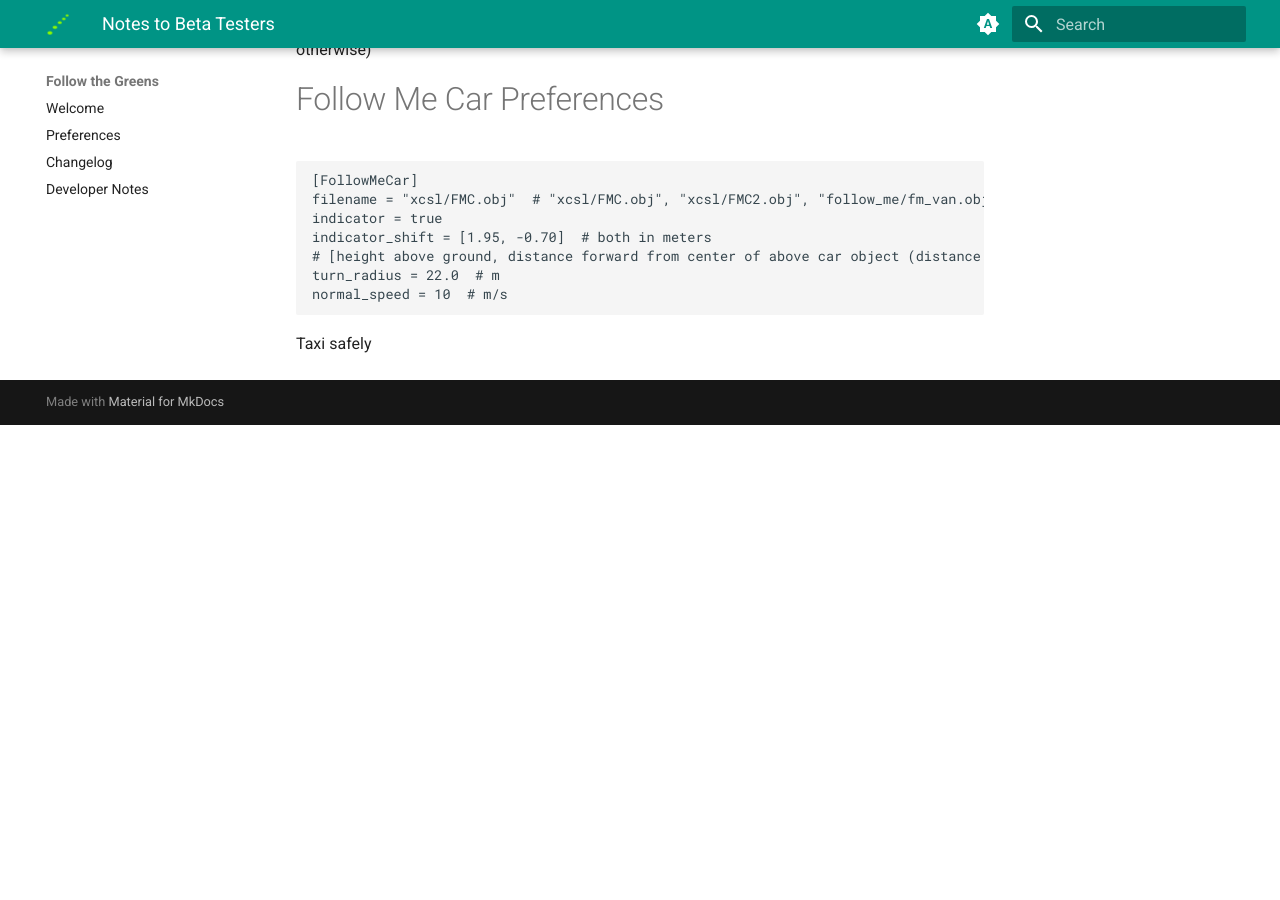
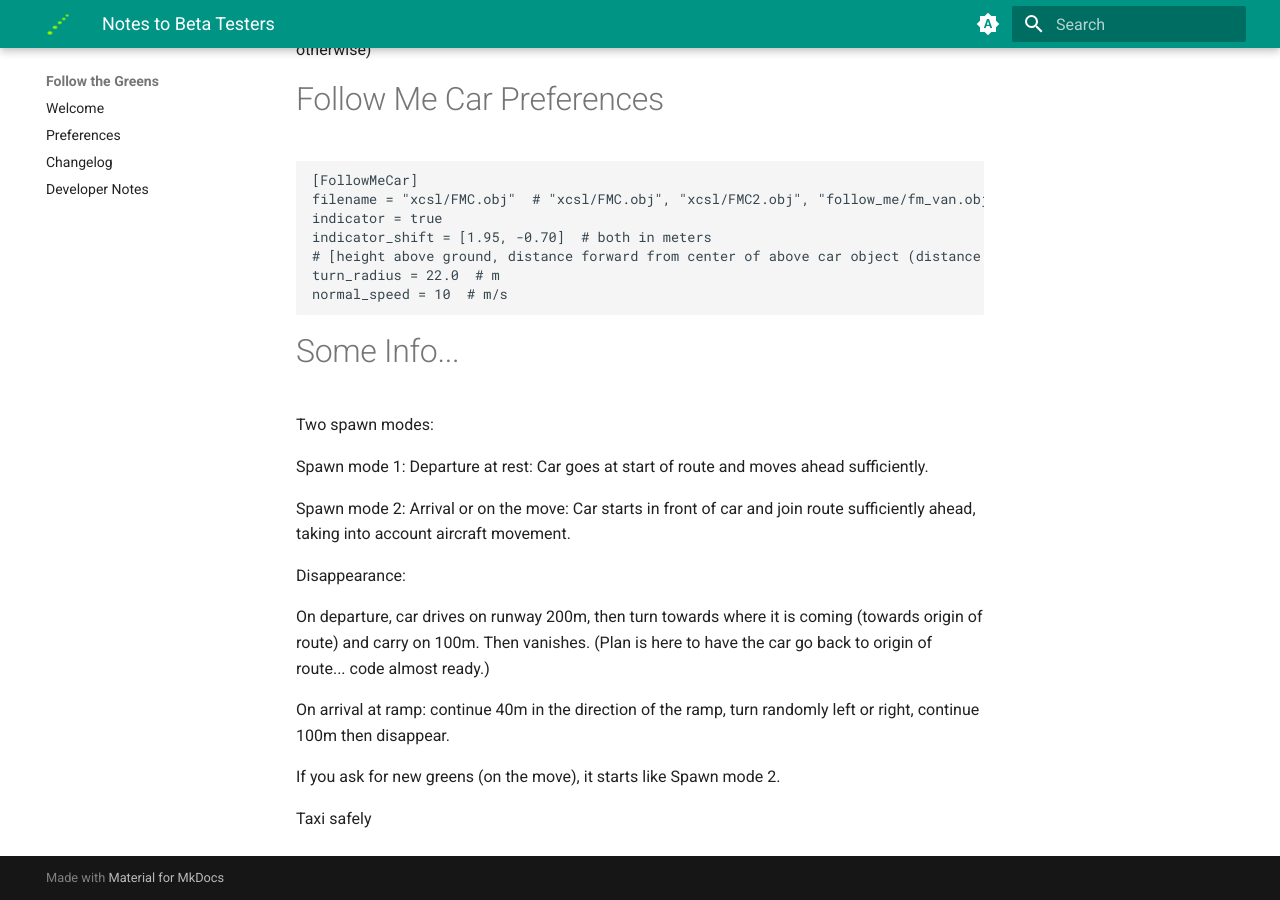
Before and after one commit to devleaks/followthegreens, an MkDocs documentation site: the page built from docs/beta.md, in a window 1280 px wide and 900 px high, scrolled down 1453 px. Built offline with MkDocs 1.6.1 and Material for MkDocs 9.7.7, drawn with Linux system fonts in a browser that asks for light colours; before the commit the page ends 1878 px from its top, so only the background shows below that.

Commit message:
Update beta.md

````diff
--- a/docs/beta.md
+++ b/docs/beta.md
@@ -75,5 +75,29 @@ turn_radius = 22.0  # m
 normal_speed = 10  # m/s
 ```
 
+# Some Info...
+
+
+Two spawn modes:
+
+Spawn mode 1: Departure at rest: Car goes at start of route and moves ahead sufficiently.
+
+Spawn mode 2: Arrival or on the move: Car starts in front of car and join route sufficiently ahead, taking into account aircraft movement.
+
+Disappearance:
+
+On departure, car drives on runway 200m,
+then turn towards where it is coming (towards origin of route) and carry on 100m.
+Then vanishes.
+(Plan is here to have the car go back to origin of route... code almost ready.)
+
+On arrival at ramp: continue 40m in the direction of the ramp, turn randomly left or right,
+continue 100m then disappear.
+
+
+If you ask for new greens (on the move), it starts like Spawn mode 2.
+
+
+
 
 Taxi safely
````
